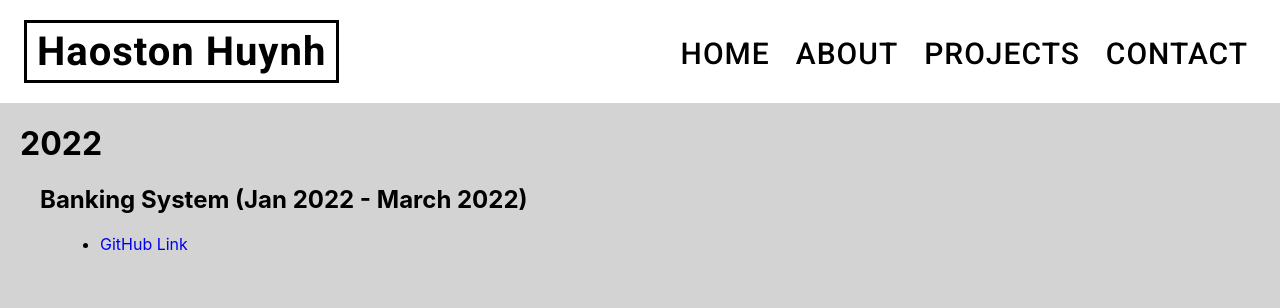
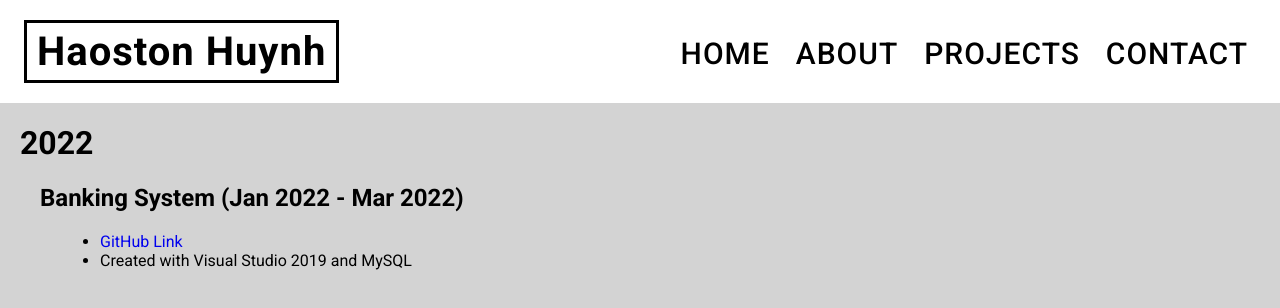
Before and after one commit to haostonh/portfolio, a React (Create React App) app in the folder client/: page /portfolio/projects in a window 1280 px wide. Shown: the top 308 px of the page. Built offline with nearby package versions, Linux system fonts and the light colour scheme.

Commit message:
changed font and fixed year formatting

```diff
--- a/client/src/pages/Projects.jsx
+++ b/client/src/pages/Projects.jsx
@@ -10,13 +10,14 @@ const Projects = () => {
         <style>{'body { background-color: #D3D3D3 }'}</style>
       </Helmet>
       <NavBar/>
-      <div>
+      <div className='projectsFont'>
         <h1 className='yearTitle'>2022</h1>
-        <h2 className='projectTitle'>Banking System (Jan 2022 - March 2022)</h2>
+        <h2 className='projectTitle'>Banking System (Jan 2022 - Mar 2022)</h2>
         <ul className='projectBody'>
           <li>
             <a href='https://github.com/haostonh/Banking-System' target='_blank' rel='noreferrer'>GitHub Link</a>
           </li>
+          <li>Created with Visual Studio 2019 and MySQL</li>
         </ul>
 
       </div>
--- a/client/src/pagesCSS/Projects.css
+++ b/client/src/pagesCSS/Projects.css
@@ -22,6 +22,10 @@ a:active {
   margin-left: 40px;
 }
 
+.projectsFont {
+  font-family: 'Roboto', sans-serif;
+}
+
 .yearTitle {
   margin-left: 20px;
 }
```
